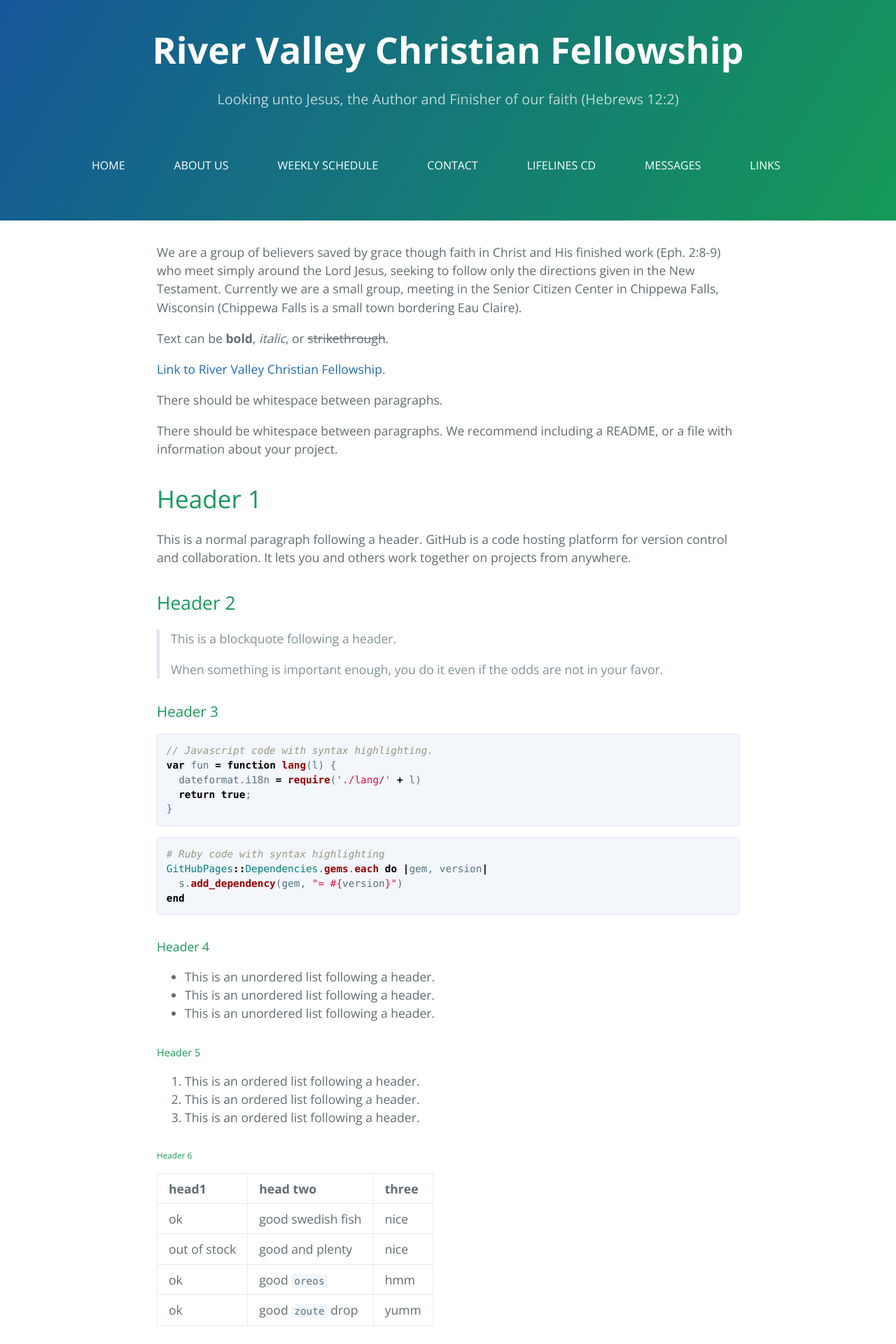
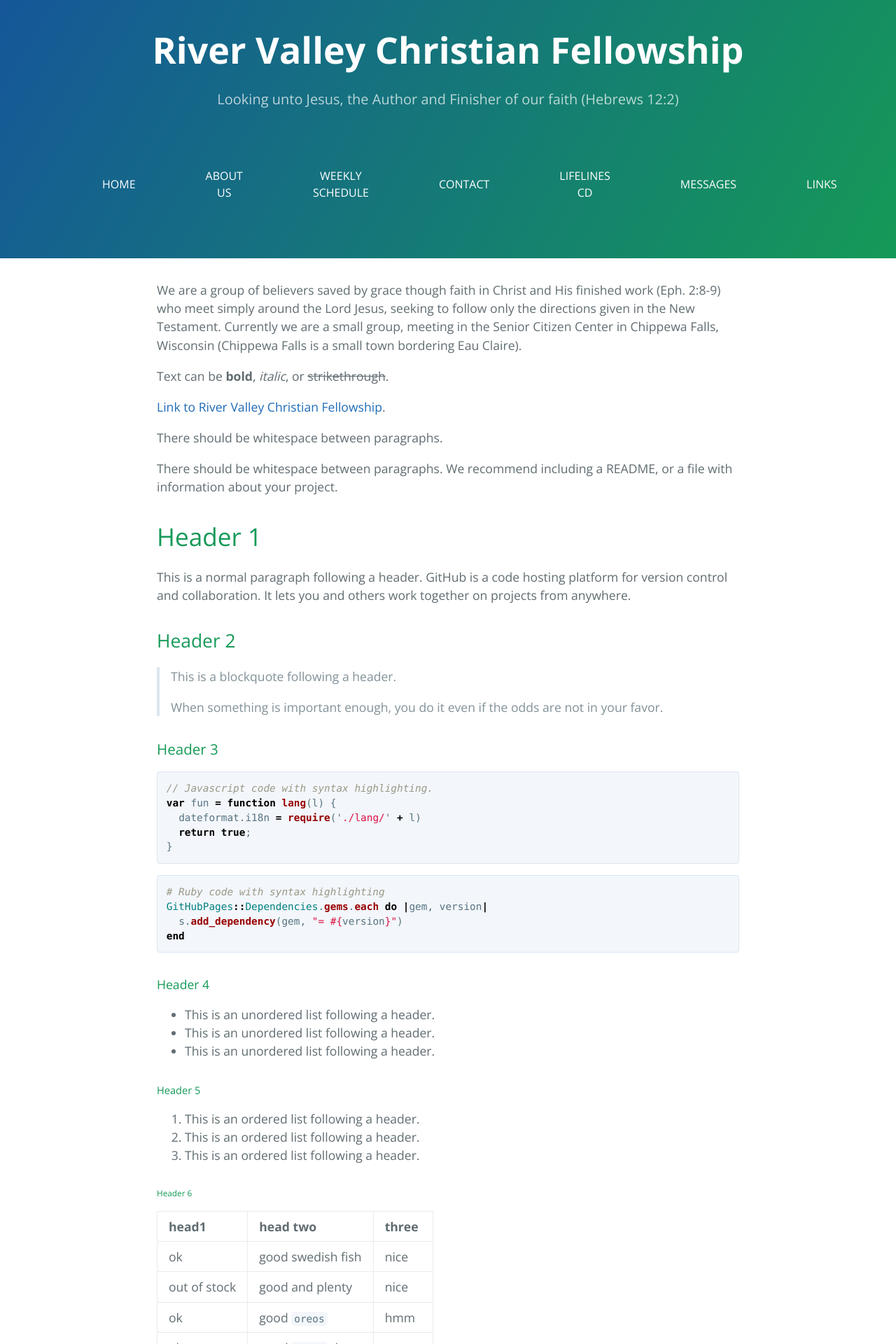
Before and after one commit to RiverValleyChristianFellowship/rvcf.github.io, a Jekyll site: the page built from index.md, in a window 1280 px wide. Shown: the top 1920 px of the page at 70% size. Built offline with Jekyll 4.4.1, drawn with Linux system fonts in a browser that asks for light colours; the repository's description, which GitHub fills in, is left out.

Commit message:
more spacing

```diff
--- a/_sass/custom.scss
+++ b/_sass/custom.scss
@@ -1,3 +1,3 @@
 td.menu {
-    padding:35px;
+    padding:50px;
 }
```
